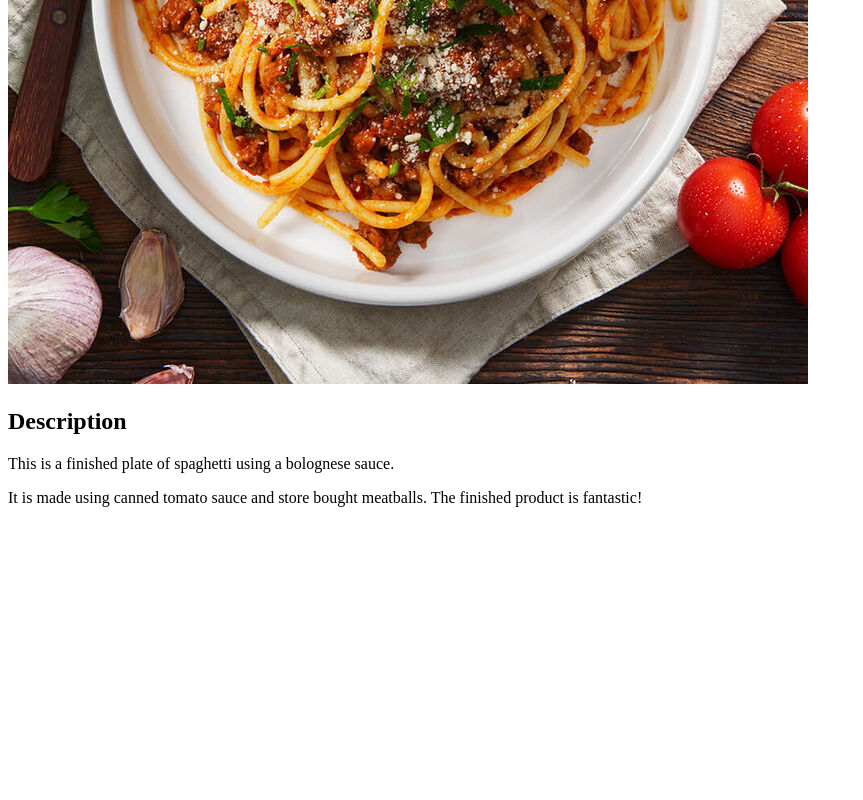
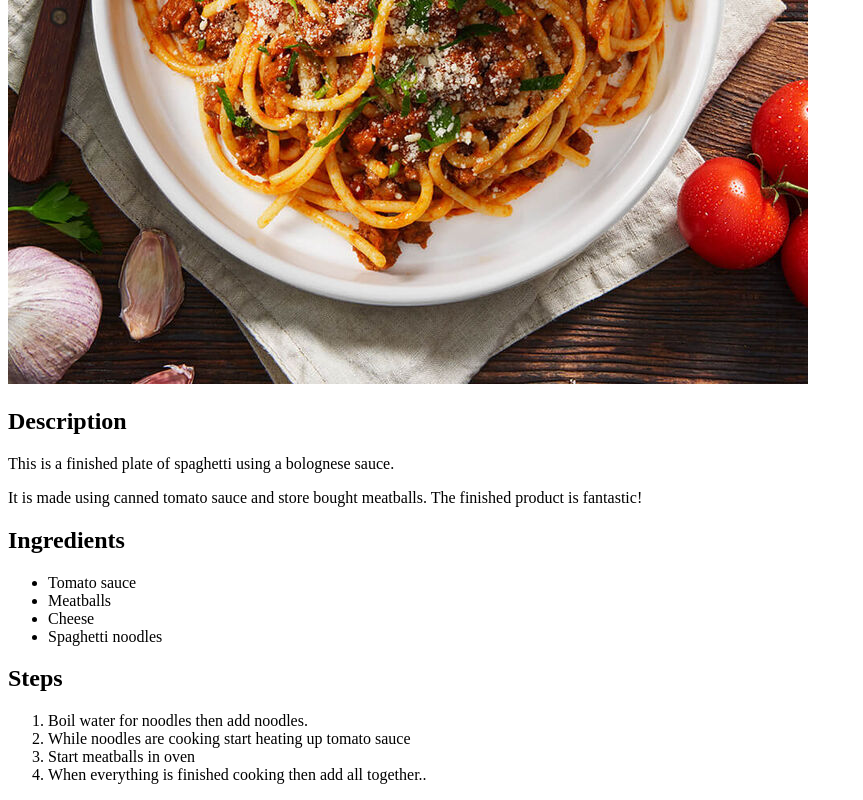
Before and after one commit to themadtaco/odin-recipes, a plain HTML site: page recipes/spaghetti.html in a window 1280 px wide. Shown: the part 496-1296 px from the top of the page, without its empty margins (0-863 px from the left). Before the commit the page ends 1019 px from the top, so only its background shows below. Drawn offline with Linux system fonts and the light colour scheme.

Commit message:
Added ingredients and steps list

```diff
--- a/recipes/spaghetti.html
+++ b/recipes/spaghetti.html
@@ -15,6 +15,20 @@
     <p>This is a finished plate of spaghetti using a bolognese sauce.</p>
     <p>It is made using canned tomato sauce and store bought meatballs. The finished product is fantastic!</p>
 
+    <h2>Ingredients</h2>
+    <ul>
+        <li>Tomato sauce</li>
+        <li>Meatballs</li>
+        <li>Cheese</li>
+        <li>Spaghetti noodles</li>
+    </ul>
 
+    <h2>Steps</h2>
+    <ol>
+        <li>Boil water for noodles then add noodles.</li>
+        <li>While noodles are cooking start heating up tomato sauce</li>
+        <li>Start meatballs in oven</li>
+        <li>When everything is finished cooking then add all together..</li>
+    </ol>
 </body>
 </html>
```
